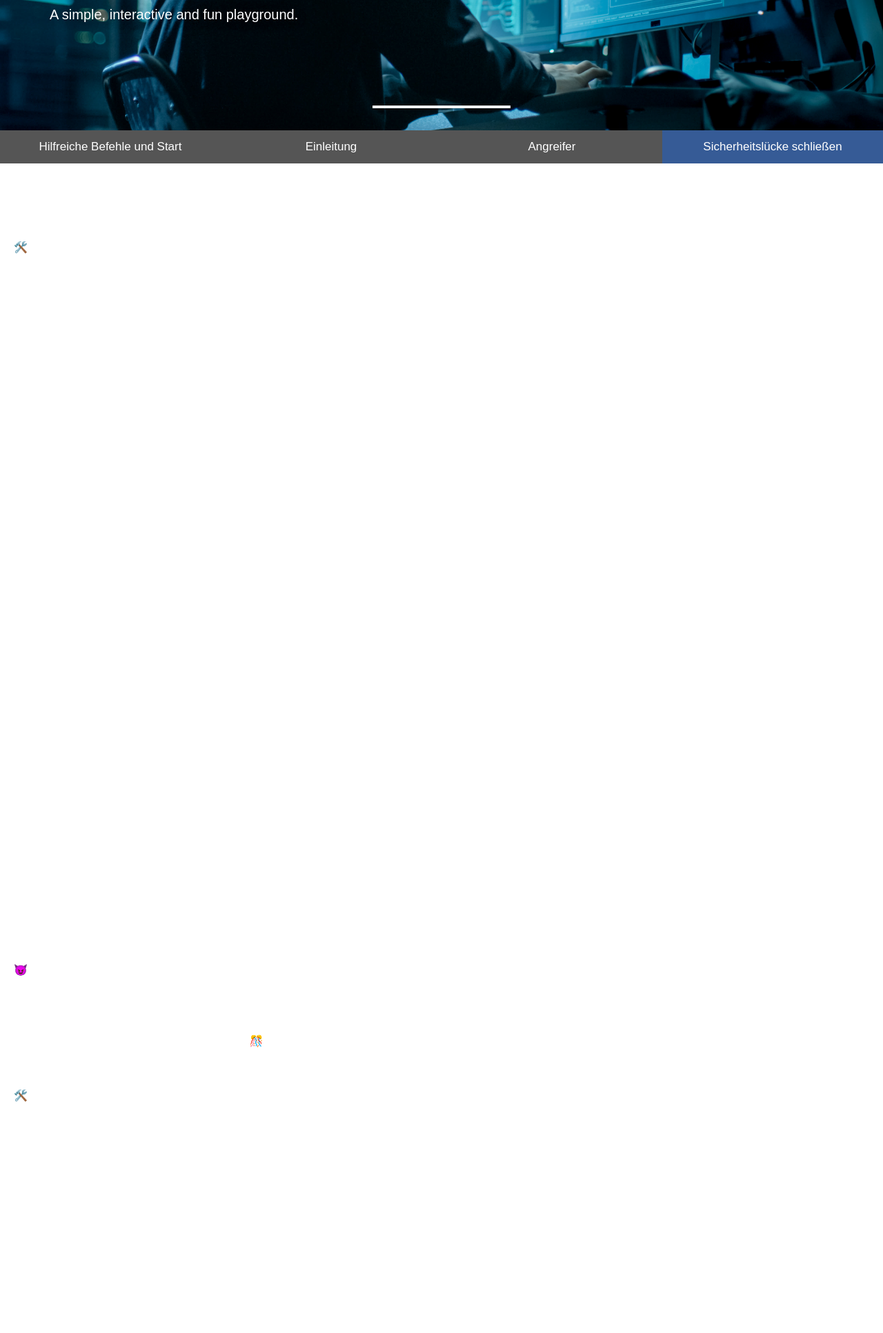
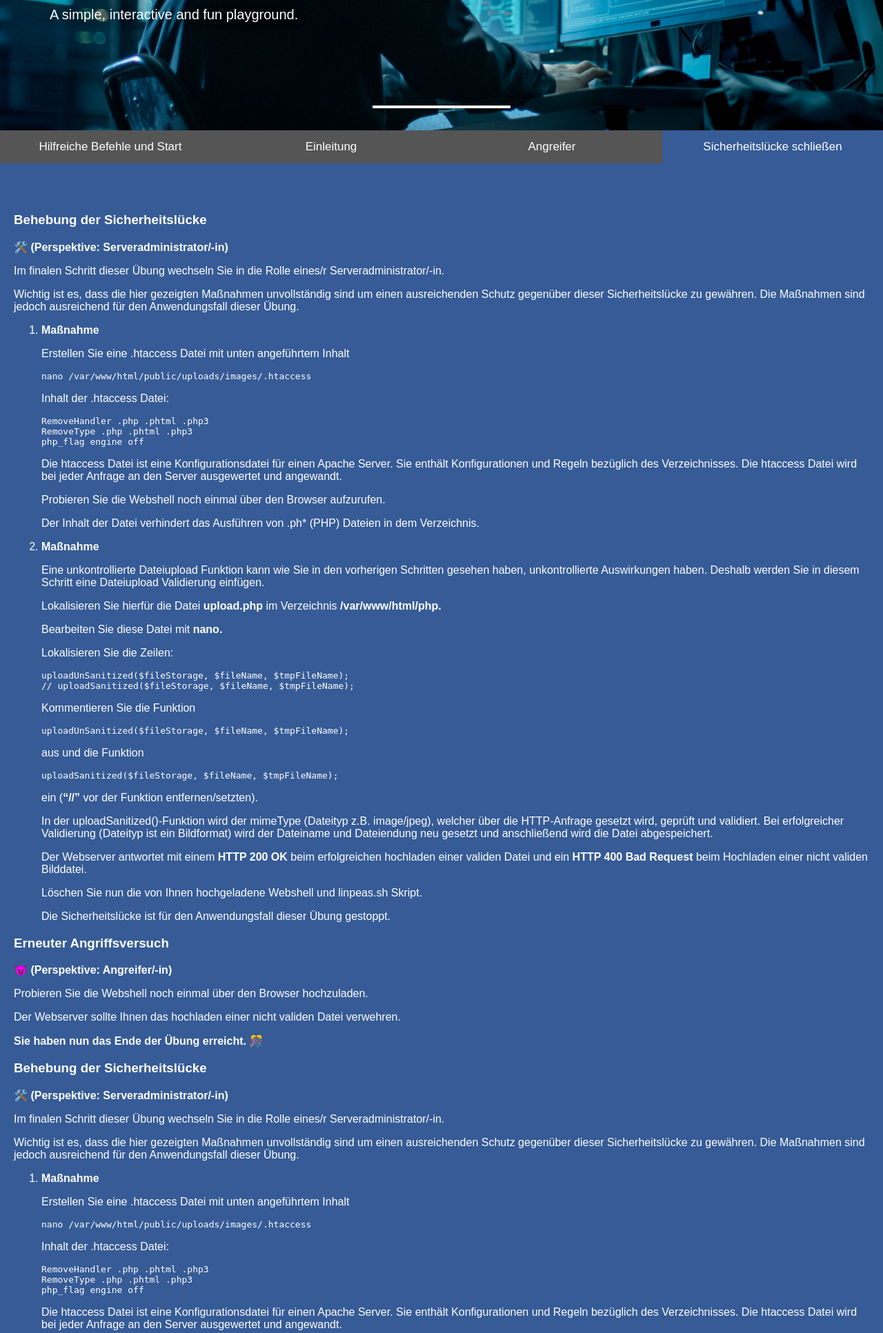
Before and after one commit to M4XIM117/VirtualHackerLab, a PHP site: page /Versuche/webshell.html in a window 1280 px wide, after a click on "Sicherheitslücke schließen". Shown: the part 452-2385 px from the top of the page at 69% size. Run offline with PHP 8.4, Linux system fonts and the light colour scheme.

Commit message:
Fixed css issue

```diff
--- a/www/styles/main.css
+++ b/www/styles/main.css
@@ -490,4 +490,4 @@ textarea.form__input {
   #Einleitung {background-color: #365b96}
   #PreRequisites {background-color: #365b96}
   #Angreifer {background-color: #365b96}
-  #Sicherheitslücke {background-color: #365b96}
+  #Sicherheitsluecke {background-color: #365b96}
```
